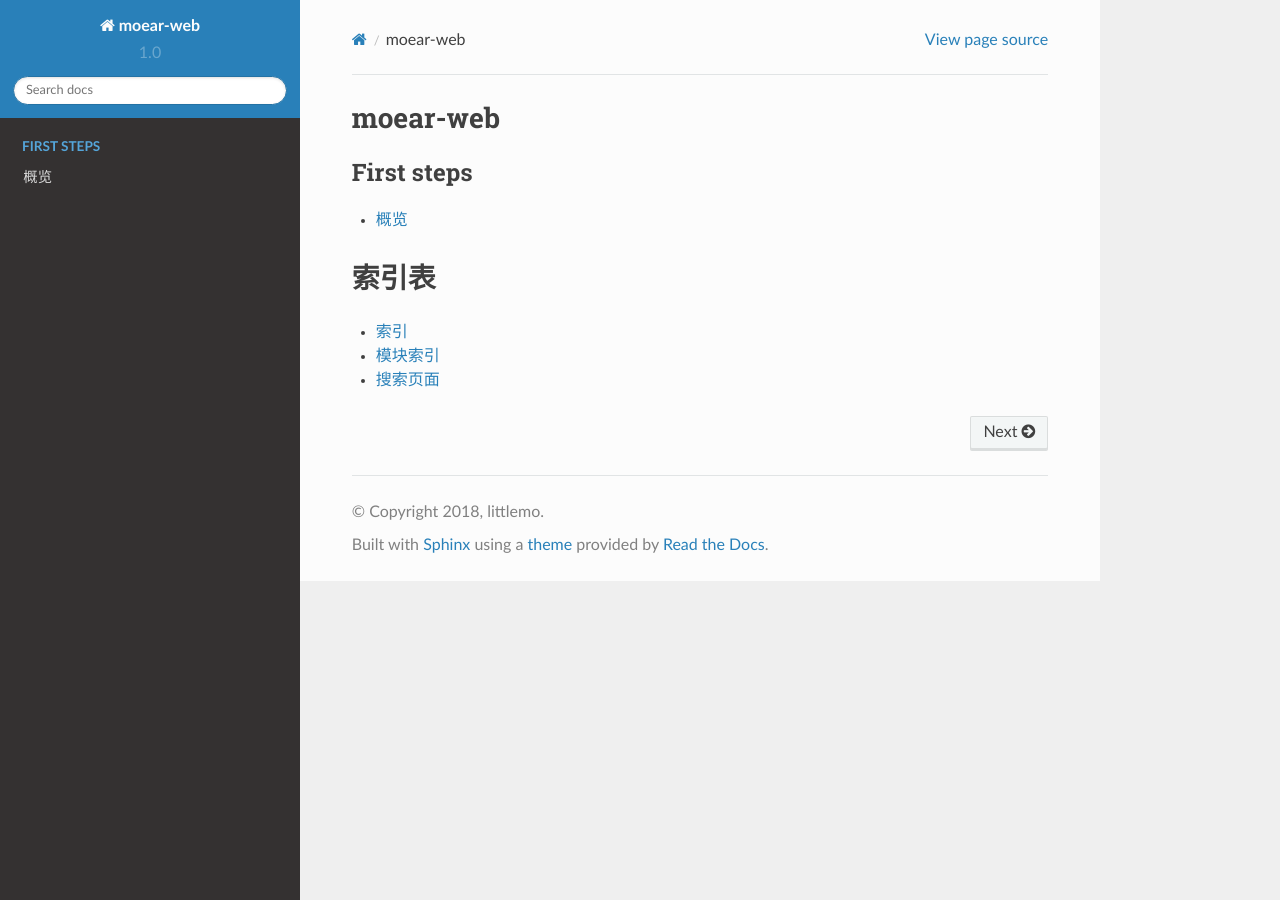
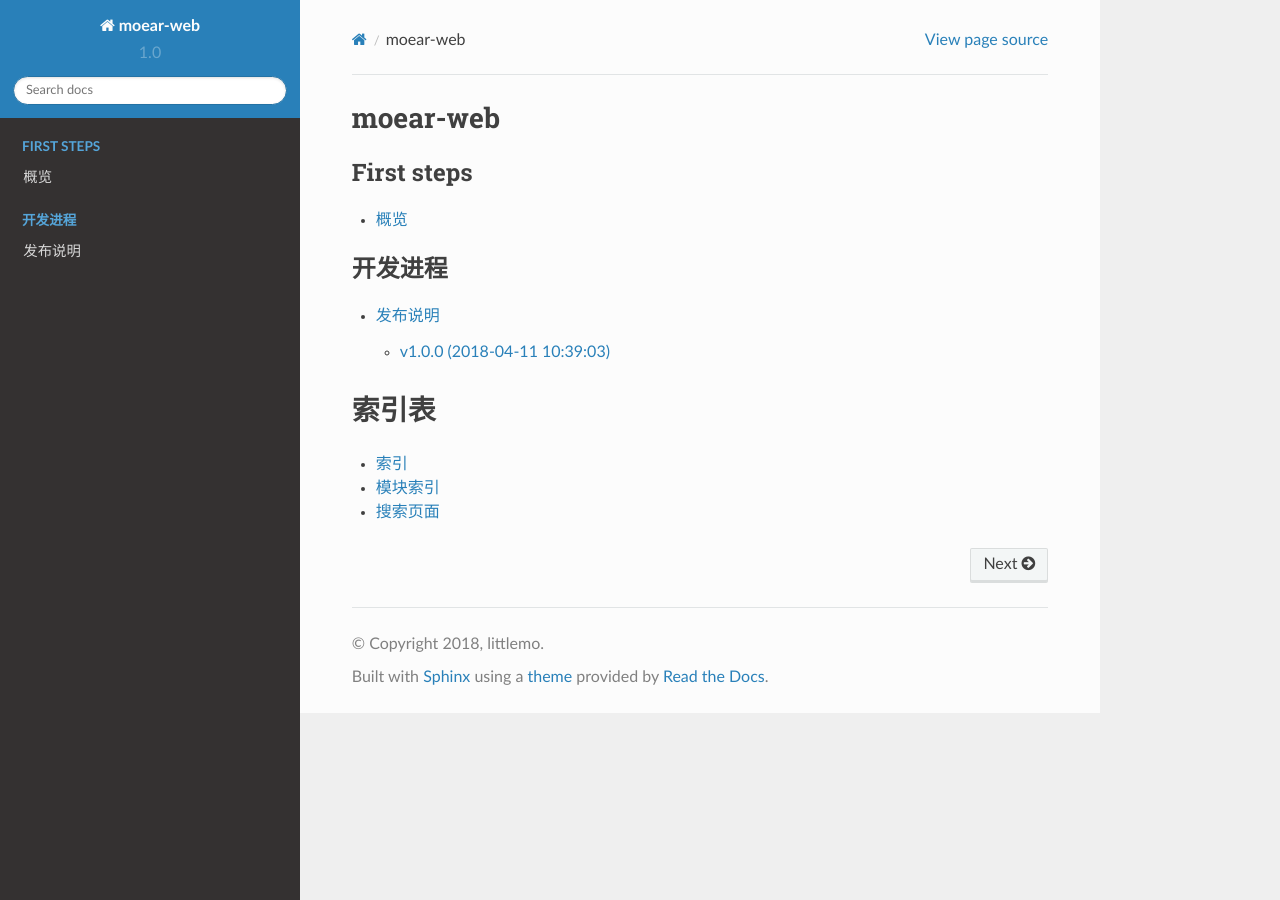
Before and after one commit to littlemo/moear-web, a Sphinx documentation site: the page built from docs/source/index.rst, in a window 1280 px wide. Built offline with Sphinx 7.4.7 and the Read the Docs theme 2.0.0, drawn with Linux system fonts in a browser that asks for light colours; formulas are drawn with MathJax 3.

Commit message:
F: 实现发布说明文档页，并添加到主索引文件中

```diff
--- /dev/null
+++ b/docs/source/development/release.rst
@@ -0,0 +1,13 @@
+.. _development-release:
+
+========
+发布说明
+========
+
+v1.0.0 (2018-04-11 10:39:03)
+----------------------------
+
+#. 实现基于 ``Bootstrap 4.0`` 的前端样式
+#. 实现站点 **主页** 、 **我的订阅** 、 **账户管理** 等基础页面
+#. 为 **我的订阅** 页面实现完全的 *AJAX* 支持
+#. 为 **账户管理** 页面实现部分的 *AJAX* 支持
--- a/docs/source/index.rst
+++ b/docs/source/index.rst
@@ -13,6 +13,12 @@ moear-web
    intro/overview
 
 
+.. toctree::
+   :caption: 开发进程
+
+   development/release
+
+
 索引表
 ======
 
```
